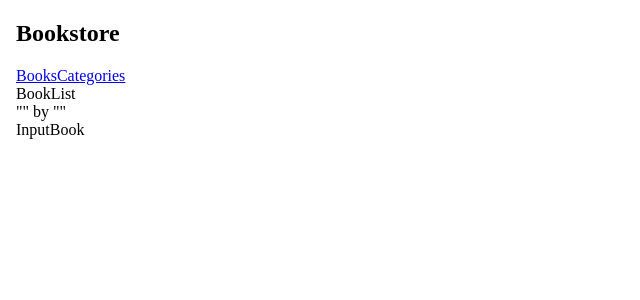
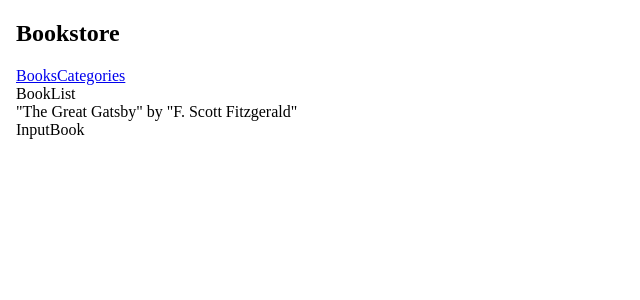
Before and after one commit to memelopez/Bookstore, a React (Create React App) app: page / in a window 1280 px wide. Shown: the top 300 px of the page, without its empty margins (0-640 px from the left). Built offline with nearby package versions, Linux system fonts and the light colour scheme.

Commit message:
Send title and author as props

```diff
--- a/src/components/BookList.js
+++ b/src/components/BookList.js
@@ -6,7 +6,7 @@ function BookList() {
   return (
     <div>
       BookList
-      <Book />
+      <Book title="The Great Gatsby" author="F. Scott Fitzgerald" />
       <InputBook />
     </div>
   );
```
